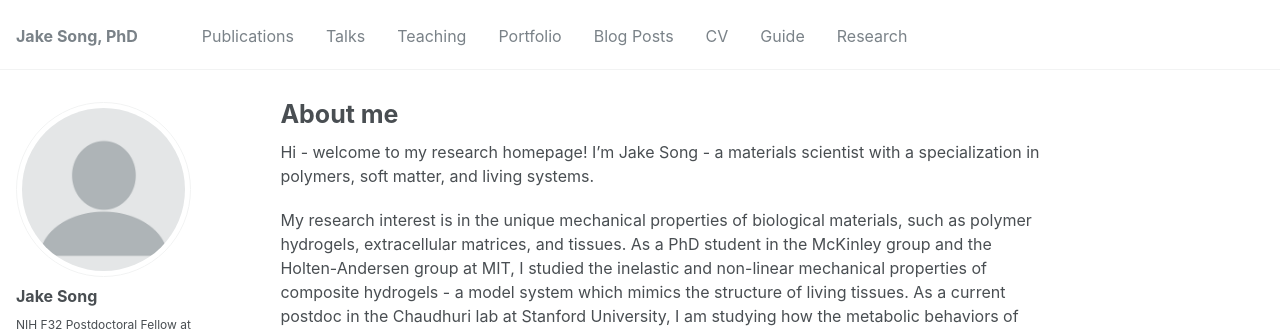
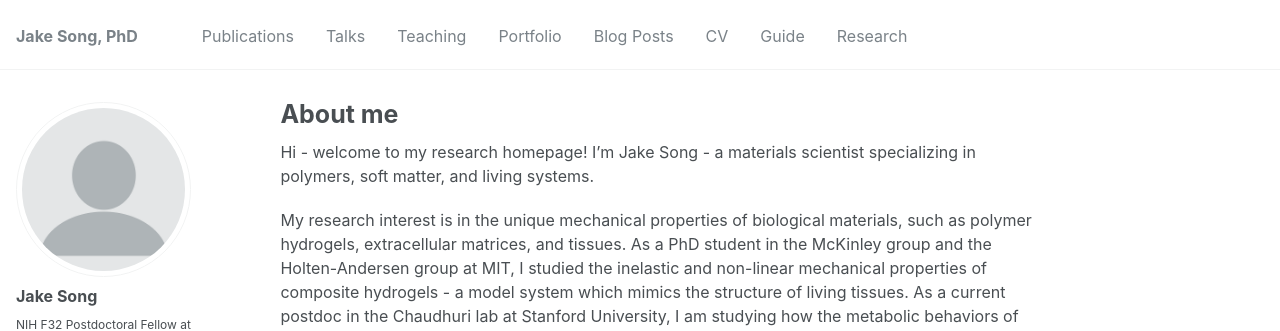
Before and after one commit to jakesong15/jakesong15.github.io, a Jekyll site: the page built from _pages/about.md, in a window 1280 px wide and 900 px high. Shown: the top 331 px of the window. Built offline with Jekyll 4.4.1, drawn with Linux system fonts in a browser that asks for light colours; some web fonts are replaced.

Commit message:
Update about.md

```diff
--- a/_pages/about.md
+++ b/_pages/about.md
@@ -7,7 +7,7 @@ redirect_from:
   - /about.html
 ---
 
-Hi - welcome to my research homepage! I'm Jake Song - a materials scientist with a specialization in polymers, soft matter, and living systems.
+Hi - welcome to my research homepage! I'm Jake Song - a materials scientist specializing in polymers, soft matter, and living systems.
 
 My research interest is in the unique mechanical properties of biological materials, such as polymer hydrogels, extracellular matrices, and tissues. As a PhD student in the McKinley group and the Holten-Andersen group at MIT, I studied the inelastic and non-linear mechanical properties of composite hydrogels - a model system which mimics the structure of living tissues. As a current postdoc in the Chaudhuri lab at Stanford University, I am studying how the metabolic behaviors of chondrocytes (cells that reside in the cartilage) are mediated by the mechanical properties of the extracellular matrix for tissue engineering applications. In the future, I am interested in leveraging these ideas to develop new design strategies for biomimetic soft materials, and to develop a deeper understanding of how the mechanical properties of biological materials guide the development and disease of various living tissues in the body.
 
```
